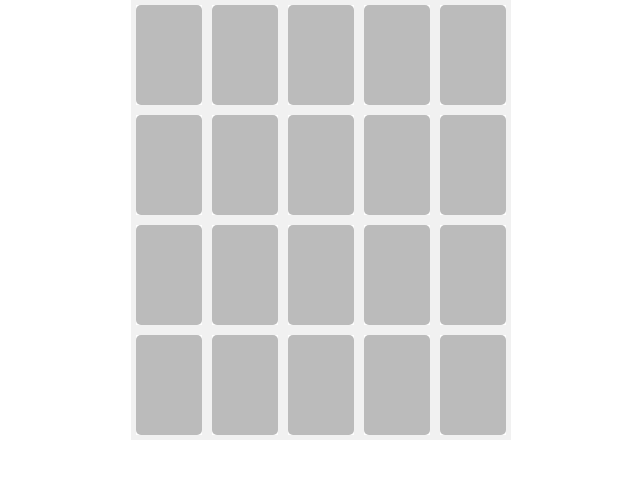
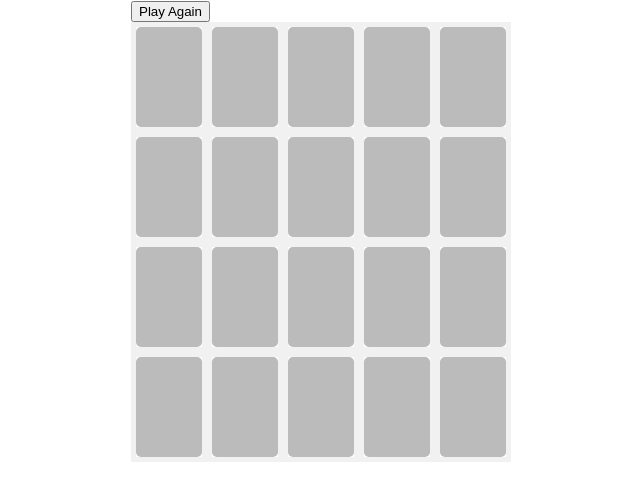
Before and after one commit to jacobfilik/react-memory, a React (Create React App) app: page / in a window 1280 px wide. Shown: the top 500 px of the page, without its empty margins (309-949 px from the left). Built offline with nearby package versions, Linux system fonts and the light colour scheme.

Commit message:
add restart button

```diff
--- a/src/App.js
+++ b/src/App.js
@@ -1,10 +1,10 @@
 import "./App.css";
-import CardGame from "./CardGame";
+import CardGameMatch from "./CardGame";
 
 function App() {
   return (
     <div className="game">
-      <CardGame />
+      <CardGameMatch />
     </div>
   );
 }
--- a/src/CardGame.js
+++ b/src/CardGame.js
@@ -33,6 +33,11 @@ function getImageMap() {
     paw,
   };
 }
+
+const CardGameMatch = () => {
+  const [gameId, setGameId] = useState(1);
+  return <CardGame key={gameId} startNewGame={() => setGameId(gameId + 1)} />;
+};
 
 function shuffleArray(array) {
   for (let i = array.length - 1; i > 0; i--) {
@@ -123,6 +128,7 @@ const CardGame = (props) => {
       flipped={flipped}
       matched={matched}
       onClick={onClick}
+      startNewGame={props.startNewGame}
     />
   );
 };
@@ -140,6 +146,10 @@ const Cards = (props) => {
   //start to pass down state on props
   return (
     <div>
+      <div>
+        <button onClick={props.startNewGame}>Play Again</button>
+      </div>
+      <div>
         {cardIndices.map((cardIndex, index) => (
           <Card
             key={index}
@@ -152,7 +162,8 @@ const Cards = (props) => {
           />
         ))}
       </div>
+    </div>
   );
 };
 
-export default CardGame;
+export default CardGameMatch;
```
Also changed, not shown: src/index.js (+7 -6 lines). Lines whose indentation alone changed are shown as unchanged.
